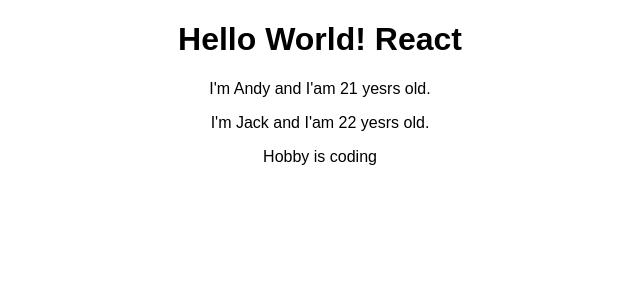
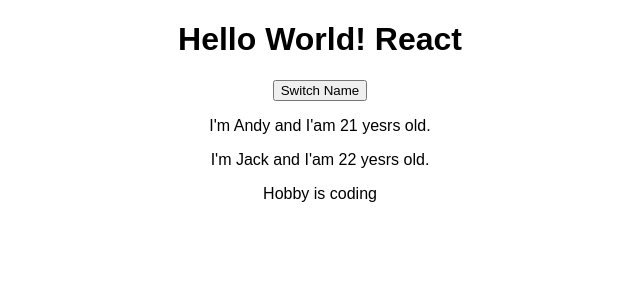
Before and after one commit to andy6804tw/create-react-app, a React (Create React App) app: page / in a window 1280 px wide. Shown: the top 300 px of the page, without its empty margins (320-960 px from the left). Built offline with nearby package versions, Linux system fonts and the light colour scheme.

Commit message:
done part3

```diff
--- a/src/App.js
+++ b/src/App.js
@@ -10,12 +10,27 @@
       {name:"Jack","age":22}
     ]
   }
+  call = (newName)=>{
+    // 使用 this.setState() 修改狀態
+    this.setState(
+      {
+        persons: [
+          { name: "Andy2", "age": 21 },
+          { name: "Jack2", "age": 22 }
+        ]
+      }
+    );
+  }
 
   render() {
     return (
       <div className="App">
         <h1>Hello World! React</h1>
-        <Person name={this.state.persons[0].name} age={this.state.persons[0].age}/>
+        <button onClick={this.call}>Switch Name</button>
+        <Person
+        name={this.state.persons[0].name}
+        age={this.state.persons[0].age}
+        click={this.call}/>
         <Person name={this.state.persons[1].name} age={this.state.persons[1].age}>Hobby is coding</Person>
       </div>
 
--- a/src/Person/Person.js
+++ b/src/Person/Person.js
@@ -3,7 +3,7 @@
 const person = (props) => {
   return (
       <div>
-        <p> I'm {props.name} and I'am {props.age} yesrs old.</p>
+        <p onClick={props.click}> I'm {props.name} and I'am {props.age} yesrs old.</p>
         <p>{props.children}</p>
       </div>
   )
```
